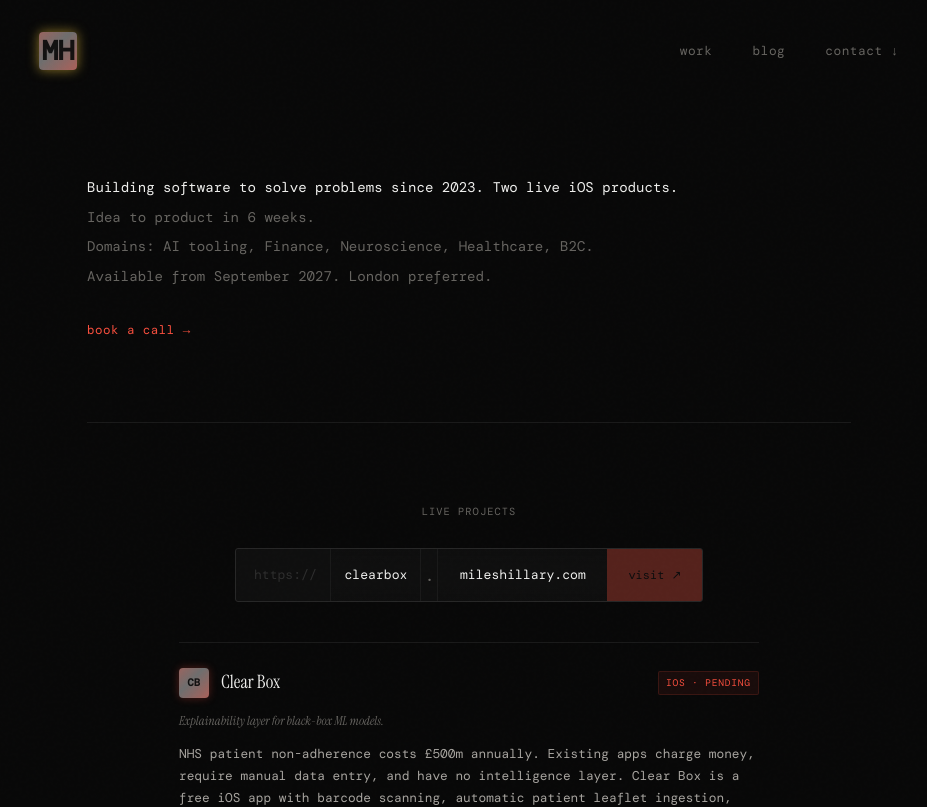
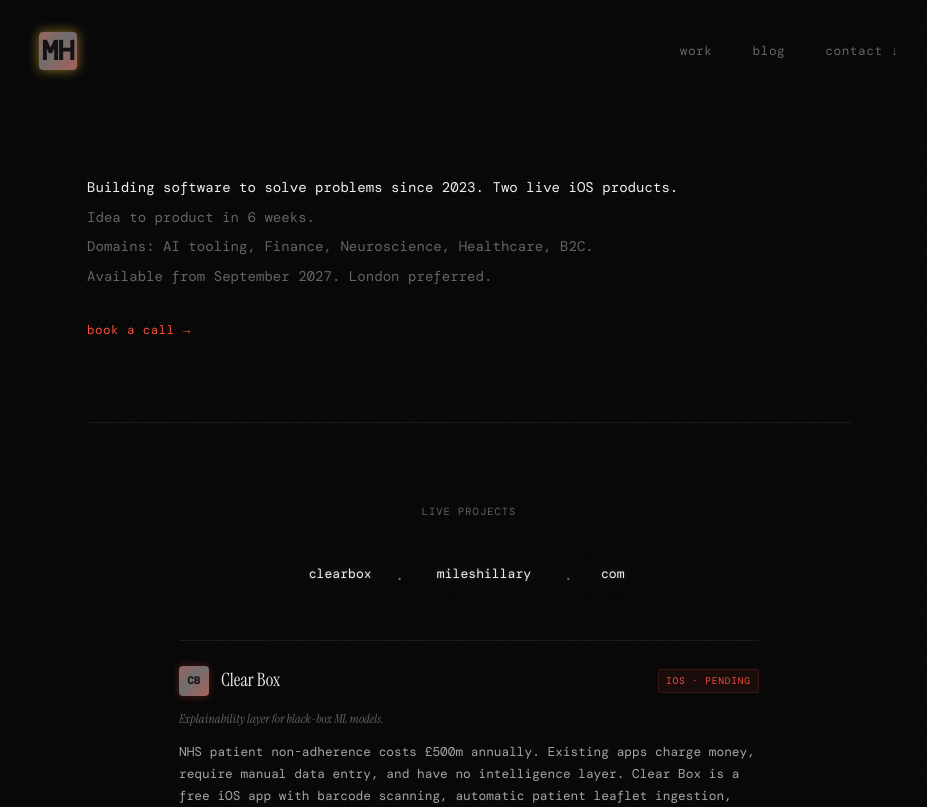
Before and after one commit to d00mkeeps/portfolio, a React (Vite) app: page / in a window 1280 px wide. Shown: the top 807 px of the page, without its empty margins (171-1098 px from the left). Built offline with nearby package versions, Linux system fonts and the light colour scheme; a web font is replaced by a local one.

Commit message:
style(home): refine LinkBuilder layout, separate domain prefix/suffix, add text glow, and remove scheme/visit button

```diff
--- a/src/components/LinkBuilder.jsx
+++ b/src/components/LinkBuilder.jsx
@@ -62,7 +62,7 @@ const DOMAINS = [
 
 // ─── Drum ─────────────────────────────────────────────────────────────────────
 // (/components/LinkBuilder.Drum)
-function Drum({ items, activeIdx, onCycle, itemKey = item => item }) {
+function Drum({ items, activeIdx, onCycle, itemKey = item => item, renderItem }) {
   const ITEM_H = 52
   const touchStartY = useRef(null)
   const lastDelta = useRef(0)
@@ -104,7 +104,7 @@ function Drum({ items, activeIdx, onCycle, itemKey = item => item }) {
             key={itemKey(item)}
             className={`${styles.drumItem} ${i === activeIdx ? styles.drumItemActive : ''}`}
           >
-            {typeof item === 'string' ? item : item.slug}
+            {renderItem ? renderItem(item) : (typeof item === 'string' ? item : item.slug)}
           </div>
         ))}
       </div>
@@ -150,8 +150,6 @@ export default function LinkBuilder() {
 
       {/* ── URL bar ── */}
       <div className={styles.urlBar}>
-        <span className={styles.scheme}>https://</span>
-
         <Drum
           items={domain.subs}
           activeIdx={subIdx}
@@ -162,21 +160,22 @@ export default function LinkBuilder() {
         <span className={styles.dot}>.</span>
 
         <Drum
-          items={DOMAINS.map(d => d.label)}
+          items={DOMAINS}
           activeIdx={domIdx}
           onCycle={cycleDom}
-          itemKey={d => d}
+          itemKey={d => d.label}
+          renderItem={d => d.label.split('.')[0]}
         />
 
-        <a
-          href={sub.live ?? '#'}
-          target={sub.live ? '_blank' : undefined}
-          rel="noopener noreferrer"
-          className={`${styles.visitBtn} ${!sub.live ? styles.visitBtnDisabled : ''}`}
-          onClick={e => { if (!sub.live) e.preventDefault() }}
-        >
-          visit ↗
-        </a>
+        <span className={styles.dot}>.</span>
+
+        <Drum
+          items={DOMAINS}
+          activeIdx={domIdx}
+          onCycle={cycleDom}
+          itemKey={d => d.label + '-suffix'}
+          renderItem={d => d.label.split('.')[1]}
+        />
       </div>
 
       {/* ── Project info ── */}
--- a/src/components/LinkBuilder.module.css
+++ b/src/components/LinkBuilder.module.css
@@ -19,34 +19,20 @@
 .urlBar {
   display: flex;
   align-items: center;
-  background: var(--surface);
-  border: 1px solid var(--border-bright);
-  border-radius: 3px;
-  overflow: hidden;
+  gap: 0.5rem;
   font-family: var(--font-mono);
   font-size: 0.88rem;
   user-select: none;
 }
 
-.scheme {
-  padding: 0 0.85rem 0 1.1rem;
-  color: var(--text-dim);
-  font-size: 0.82rem;
-  border-right: 1px solid var(--border);
-  height: 52px;
-  display: flex;
-  align-items: center;
-  white-space: nowrap;
-}
-
 .dot {
-  padding: 0 0.2rem;
+  padding: 0 0.1rem;
   color: var(--text-muted);
   font-size: 1rem;
   display: flex;
   align-items: center;
   height: 52px;
-  /* no border — visually floats between drums */
+  text-shadow: 0 0 10px rgba(255, 255, 255, 0.15), 0 0 2px rgba(255, 255, 255, 0.1);
 }
 
 /* ─── Drum ───────────────────────────────────────────────────────────────────── */
@@ -55,19 +41,21 @@
   overflow: hidden;
   height: 52px;
   cursor: ns-resize;
-  /* first drum = subdomain, second = domain — widths set inline via modifier */
 }
 
 /* subdomain drum */
-.urlBar .drum:first-of-type {
+.urlBar .drum:nth-of-type(1) {
   width: 90px;
-  border-right: 1px solid var(--border);
 }
 
-/* domain drum */
-.urlBar .drum:last-of-type {
-  width: 170px;
-  border-left: 1px solid var(--border);
+/* domain prefix drum */
+.urlBar .drum:nth-of-type(2) {
+  width: 140px;
+}
+
+/* suffix drum */
+.urlBar .drum:nth-of-type(3) {
+  width: 60px;
 }
 
 .drumFadeTop,
@@ -82,12 +70,12 @@
 
 .drumFadeTop {
   top: 0;
-  background: linear-gradient(to bottom, var(--surface), transparent);
+  background: linear-gradient(to bottom, var(--bg), transparent);
 }
 
 .drumFadeBottom {
   bottom: 0;
-  background: linear-gradient(to top, var(--surface), transparent);
+  background: linear-gradient(to top, var(--bg), transparent);
 }
 
 .drumTrack {
@@ -103,37 +91,14 @@
   justify-content: center;
   font-size: 0.82rem;
   color: var(--text-muted);
-  padding: 0 1rem;
+  padding: 0 0.5rem;
   transition: color 0.2s;
   white-space: nowrap;
 }
 
 .drumItemActive {
   color: var(--text);
-}
-
-/* ─── Visit button ───────────────────────────────────────────────────────────── */
-.visitBtn {
-  padding: 0 1.25rem;
-  height: 52px;
-  display: flex;
-  align-items: center;
-  background: var(--accent);
-  color: #0a0a0a;
-  font-family: var(--font-mono);
-  font-size: 0.75rem;
-  white-space: nowrap;
-  border-left: 1px solid rgba(248, 79, 62, 0.4);
-  transition: opacity 0.2s;
-  text-decoration: none;
-}
-
-.visitBtn:hover { opacity: 0.85; }
-
-.visitBtnDisabled {
-  opacity: 0.3;
-  cursor: default;
-  pointer-events: none;
+  text-shadow: 0 0 10px rgba(255, 255, 255, 0.2), 0 0 2px rgba(255, 255, 255, 0.15);
 }
 
 /* ─── Info panel ─────────────────────────────────────────────────────────────── */
@@ -274,13 +239,12 @@
 @media (max-width: 600px) {
   .urlBar {
     font-size: 0.78rem;
+    gap: 0.3rem;
   }
 
-  .urlBar .drum:first-of-type { width: 76px; }
-  .urlBar .drum:last-of-type  { width: 140px; }
-
-  .scheme { padding: 0 0.6rem 0 0.75rem; font-size: 0.72rem; }
-  .visitBtn { padding: 0 0.9rem; font-size: 0.7rem; }
+  .urlBar .drum:nth-of-type(1) { width: 76px; }
+  .urlBar .drum:nth-of-type(2) { width: 110px; }
+  .urlBar .drum:nth-of-type(3) { width: 45px; }
 
   .infoPanel { max-width: 100%; padding: 0 var(--gutter); }
 }
```
